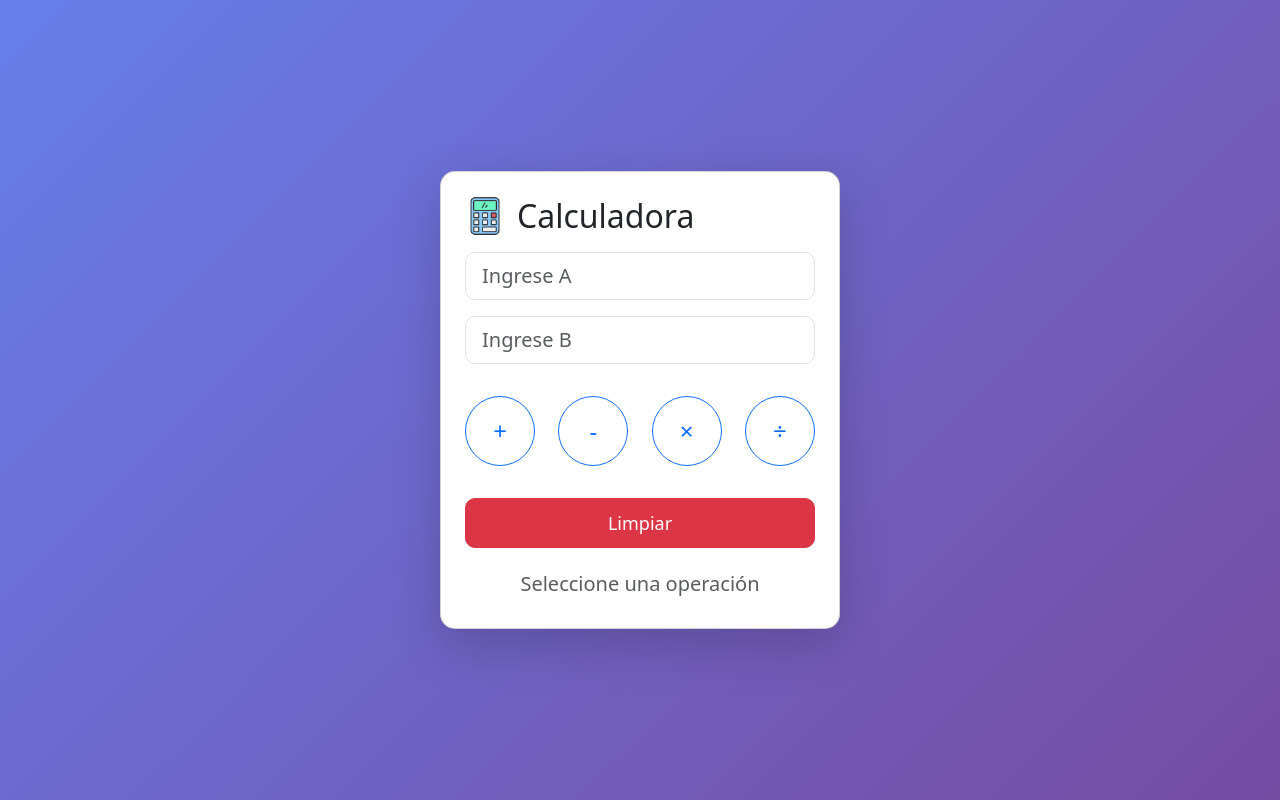
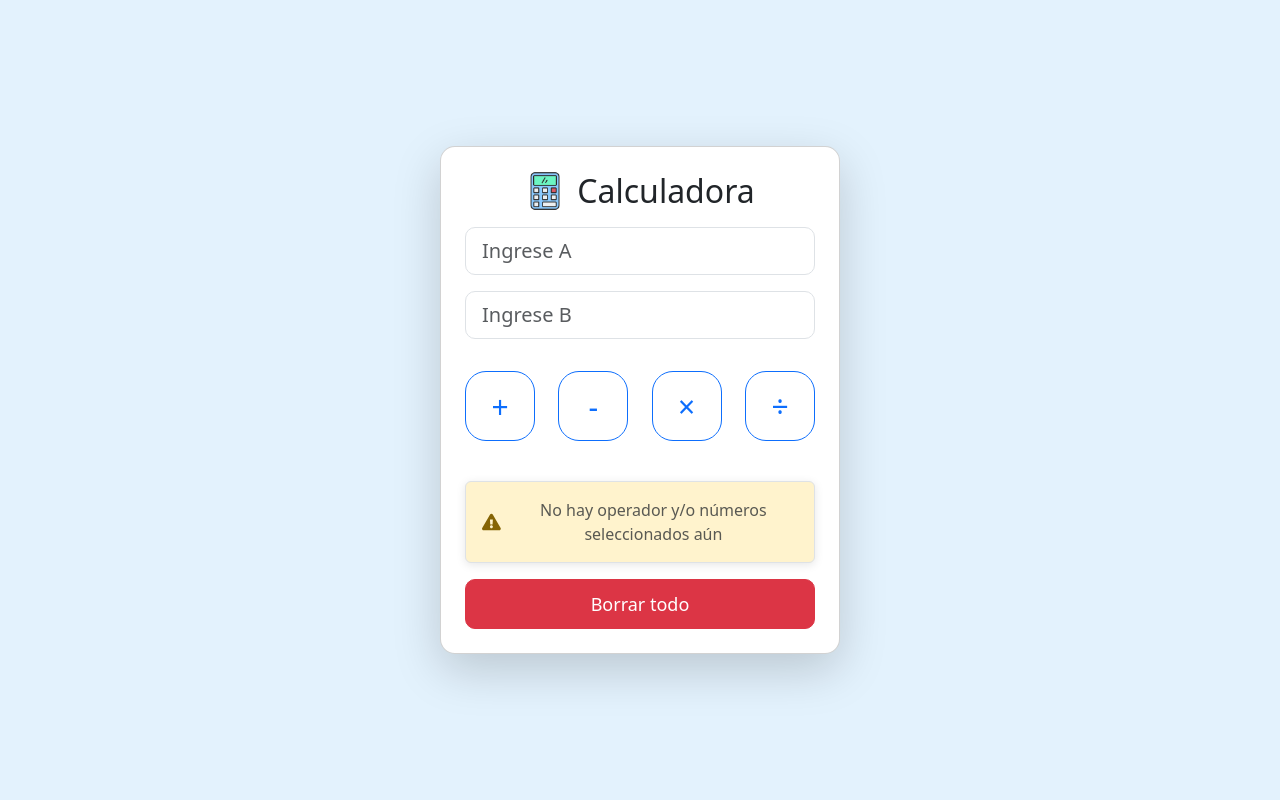
Before and after one commit to UxueS/Ejercicio_react, a React (Vite) app: page / in a window 1280 px wide. Built offline with nearby package versions, Linux system fonts and the light colour scheme.

Commit message:
Mejoras estéticas

```diff
--- a/package.json
+++ b/package.json
@@ -12,7 +12,8 @@
   "dependencies": {
     "bootstrap": "^5.3.3",
     "react": "^19.0.0",
-    "react-dom": "^19.0.0"
+    "react-dom": "^19.0.0",
+    "react-icons": "^5.4.0"
   },
   "devDependencies": {
     "@eslint/js": "^9.19.0",
--- a/src/App.jsx
+++ b/src/App.jsx
@@ -1,6 +1,7 @@
 import { useState } from "react";
 import PropTypes from "prop-types";
 import "bootstrap/dist/css/bootstrap.min.css";
+import { FaExclamationTriangle } from "react-icons/fa"; // Importamos el ícono de alerta
 
 const App = () => {
   const [a, setA] = useState("");
@@ -8,8 +9,8 @@ const App = () => {
   const [operacion, setOperacion] = useState(null);
   const [resultado, setResultado] = useState(null);
 
-  // Función para realizar la operación matemática
-  const manejarOperacion = (op) => {
+  // Función para realizar la operación elegida
+  const hacerOperacion = (op) => {
     if (a === "" || b === "") return;
     const numA = parseFloat(a);
     const numB = parseFloat(b);
@@ -36,8 +37,8 @@ const App = () => {
     setResultado(res);
   };
 
-  // Función para limpiar los campos y el resultado
-  const manejarLimpiar = () => {
+  // Función para limpiar todos los campos y el resultado
+  const Limpiar = () => {
     setA("");
     setB("");
     setOperacion(null);
@@ -48,7 +49,7 @@ const App = () => {
     <div
       className="d-flex justify-content-center align-items-center vh-100"
       style={{
-        background: "linear-gradient(135deg, #667eea, #764ba2)",
+        background: "#e3f2fd",
         display: "flex",
         height: "100vh",
         width: "100vw",
@@ -63,7 +64,7 @@ const App = () => {
           background: "white",
         }}
       >
-        <h2 className="mb-3 text-dark" style={{ display: "flex", alignItems: "center" }}>
+        <h2 className="mb-3 text-dark d-flex justify-content-center align-items-center">
           <img
             src="/icons/calculadora.png"
             alt="Calculadora"
@@ -94,12 +95,12 @@ const App = () => {
             <button
               key={op}
               className={`btn btn-lg ${operacion === op ? "btn-primary text-white shadow" : "btn-outline-primary"}`}
-              onClick={() => manejarOperacion(op)}
+              onClick={() => hacerOperacion(op)}
               style={{
                 width: "70px",
                 height: "70px",
-                borderRadius: "50%",
-                fontSize: "24px",
+                borderRadius: "30%",
+                fontSize: "30px",
                 transition: "0.3s",
               }}
             >
@@ -107,11 +108,13 @@ const App = () => {
             </button>
           ))}
         </div>
+        {/* Casilla para mostrar el resultado */}
+        <Resultado operacion={operacion} resultado={resultado} />
 
-        {/* Botón Limpiar */}
+        {/* Botón Borrar */}
         <button
           className="btn btn-danger btn-lg mt-3"
-          onClick={manejarLimpiar}
+          onClick={Limpiar}
           style={{
             width: "100%",
             height: "50px",
@@ -119,11 +122,8 @@ const App = () => {
             fontSize: "18px",
           }}
         >
-          Limpiar
+          Borrar todo
         </button>
-
-        {/* Casilla para mostrar el resultado */}
-        <Resultado operacion={operacion} resultado={resultado} />
       </div>
     </div>
   );
@@ -133,7 +133,7 @@ const Resultado = ({ operacion, resultado }) => (
   <div className="mt-4">
     {operacion ? (
       <h4
-        className="text-success fw-bold"
+        className="text-dark fw-bold"
         style={{
           animation: "fadeIn 0.5s",
           background: "#e3f2fd",
@@ -144,7 +144,24 @@ const Resultado = ({ operacion, resultado }) => (
         Resultado ({operacion}): <span className="text-dark">{resultado}</span>
       </h4>
     ) : (
-      <h5 className="text-muted">Seleccione una operación</h5>
+      <div
+        className="d-flex justify-content-center align-items-center text-muted border rounded p-3"
+        style={{
+          backgroundColor: "#FFF3CD",
+          borderColor: "#FFEEBA",
+          boxShadow: "0 2px 10px rgba(0,0,0,0.1)",
+        }}
+      >
+        <FaExclamationTriangle
+          style={{
+            color: "#856404",
+            fontSize: "24px",
+            marginRight: "8px",
+          }}
+        />
+        <p className="mb-0 fs-6">No hay operador y/o números seleccionados aún</p>
+
+      </div>
     )}
   </div>
 );
```
Also changed, not shown: 1 other file (tests, documents, lock files or other folders).
